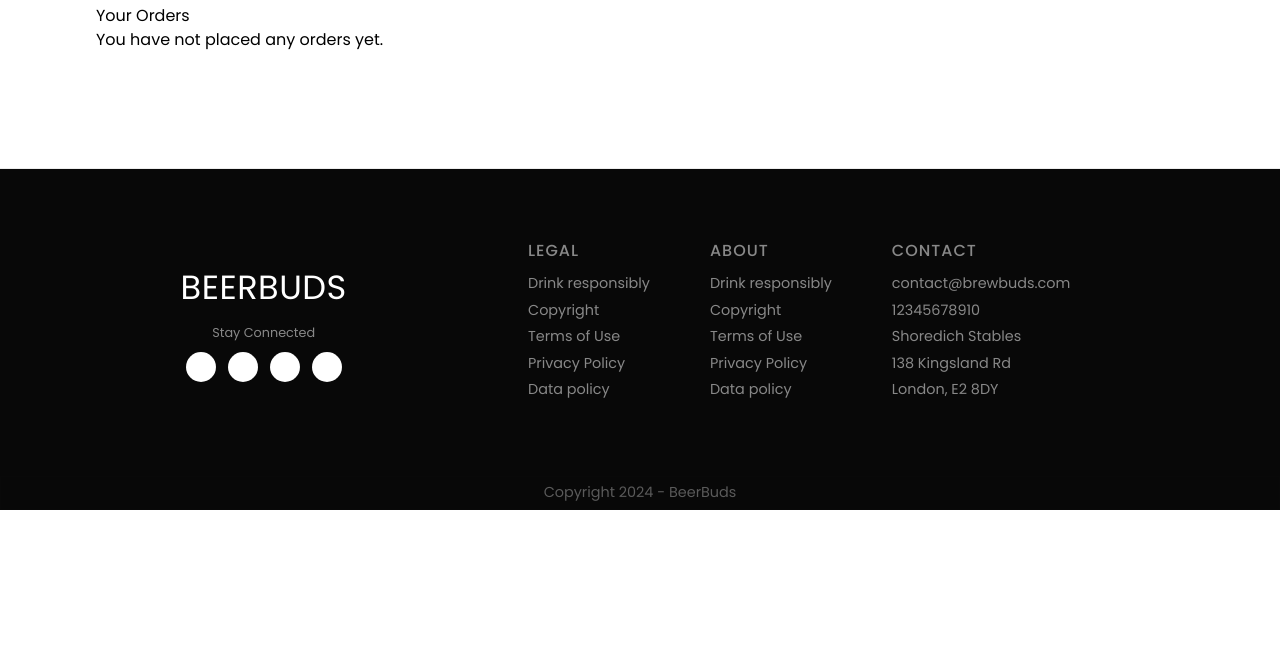
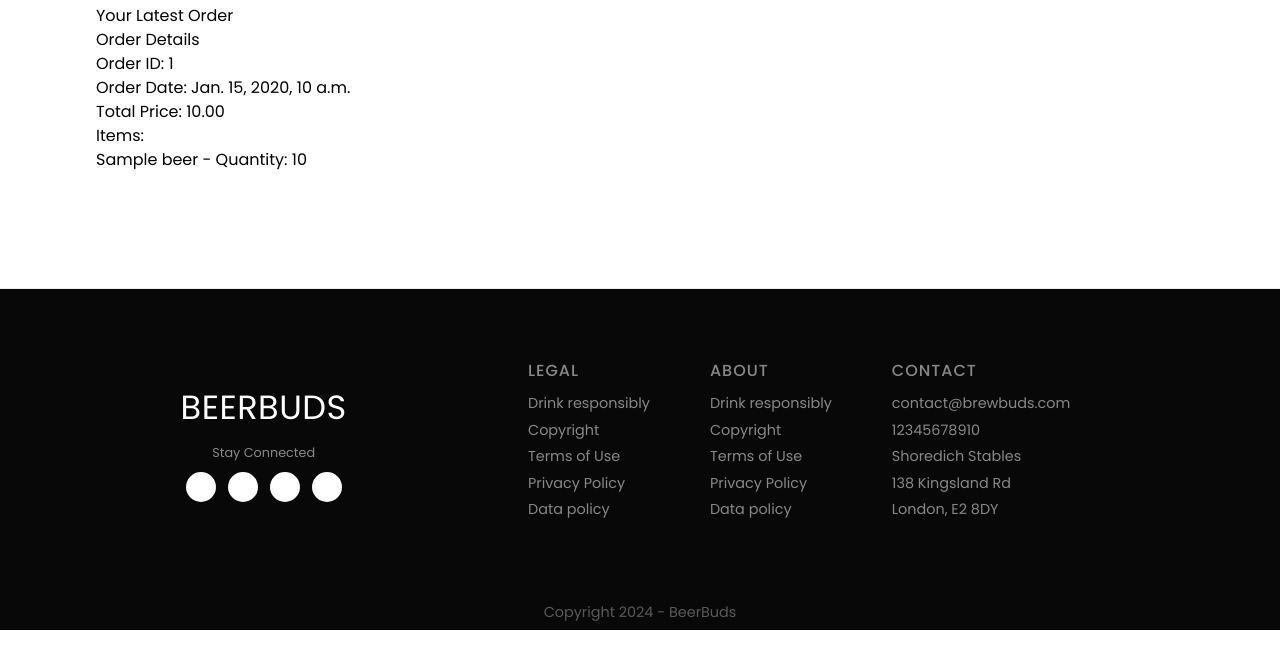
Before and after one commit to mallaghi/beerbuds, a Django app: page /user_order/ in a window 1280 px wide. Shown: the part 92-761 px from the top of the page. Run offline with Django 4.2, Linux system fonts and the light colour scheme; a user stored in the database is signed in; tables that the repository leaves empty hold one stand-in row (values such as "Sample post"); some libraries are stand-ins or nearby versions.

Commit message:
Adding working functions

```diff
--- a/marketplace/templates/marketplace/user_cart.html
+++ b/marketplace/templates/marketplace/user_cart.html
@@ -7,7 +7,7 @@
 
 {% endfor %}
 
-<form method="post" action="{% url 'marketplace:user_order' %}">
+<form method="post" action="{% url 'marketplace:add_to_order' %}">
   {% csrf_token %}
   <button type="submit">Order</button>
 </form>
--- a/marketplace/templates/marketplace/user_order.html
+++ b/marketplace/templates/marketplace/user_order.html
@@ -1,21 +1,26 @@
 {% extends 'core/base.html' %}
 
 
+{% block title %}Latest Order{% endblock %}
+
 {% block content %}
-    <h2>Your Orders</h2>
-    {% if orders %}
-        {% for order in orders %}
-            <div>
-                <h3>Order #{{ order.id }} - Placed on {{ order.order_date }}</h3>
-                <p>Total Price: </p>
-                <ul>
-                    {% for item in order.order_items.all %}
-                        <li>{{ item.beer_id.name }}: {{ item.quantity }}</li>
-                    {% endfor %}
-                </ul>
-            </div>
-        {% endfor %}
+    <h1>Your Latest Order</h1>
+
+    {% if latest_order %}
+        <div>
+            <h2>Order Details</h2>
+            <p>Order ID: {{ latest_order.id }}</p>
+            <p>Order Date: {{ latest_order.order_date }}</p>
+            <p>Total Price: {{ latest_order.total_price }}</p>
+
+            <h3>Items:</h3>
+            <ul>
+                {% for item in latest_order.order_items.all %}
+                    <li>{{ item.beer_id.name }} - Quantity: {{ item.quantity }}</li>
+                {% endfor %}
+            </ul>
+        </div>
     {% else %}
-        <p>You have not placed any orders yet.</p>
+        <p>You do not have any orders yet.</p>
     {% endif %}
 {% endblock %}
--- a/marketplace/urls.py
+++ b/marketplace/urls.py
@@ -14,6 +14,6 @@ urlpatterns = [
     path('store_dashboard/create_beer/', views.create_beer, name="create_beer"),
     path('profile/', views.profile, name='profile'),
     path('store_dashboard/delete_beer/<int:id>', views.delete_beer, name="delete_beer"),
-    path('add_to_order/<int:beer_id>/', views.add_to_order, name='add_to_order'),
+    path('add_to_order/', views.add_to_order, name='add_to_order'),
     path('user_order/', views.user_order, name='user_order'),
 ]
--- a/marketplace/views.py
+++ b/marketplace/views.py
@@ -119,18 +119,22 @@ def add_to_order(request):
         messages.error(request, "Your cart is empty.")
         return redirect('user_cart')
 
-    user_order, created = Order.objects.get_or_create(profile_id=user_profile)
+    user_order = Order.objects.create(profile_id=user_profile, total_price=0)
+    total_price = 0
 
+    # Looping through cart items to create order items and add them to the order
     for cart_item in user_cart.cart_items.all():
         order_item, created = OrderItem.objects.get_or_create(
             beer_id=cart_item.beer_id,
-            defaults={'quantity': cart_item.quantity}
+            defaults={'quantity': cart_item.quantity},
         )
-        if not created:
-            order_item.quantity += cart_item.quantity
-            order_item.save()
+        user_order.order_items.add(order_item)  # Add the OrderItem to the Order
+        total_price += cart_item.beer_id.price * cart_item.quantity
 
-        user_order.order_items.add(order_item)
+
+    # Update the total price of the order after adding all items
+    user_order.total_price = total_price
+    user_order.save()
 
     user_cart.cart_items.clear()
     user_cart.save()
```
